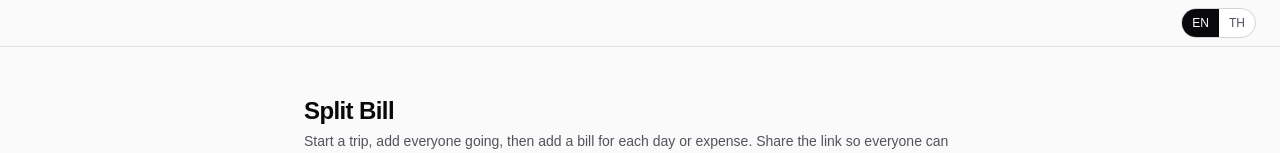
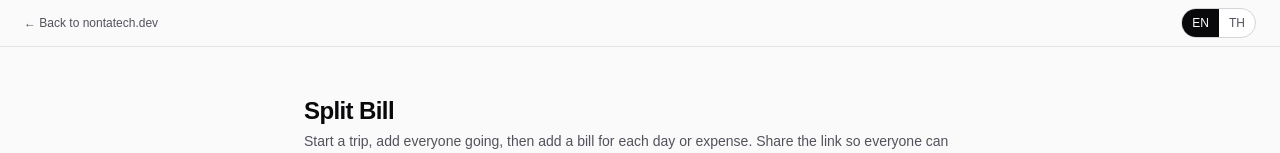
Before and after one commit to f16f16f16f16/split-bill-website, a Next.js app: page / in a window 1280 px wide. Shown: the top 153 px of the page. Built offline with nearby package versions, Linux system fonts and the light colour scheme; no server answers.

Commit message:
Add "back to nontatech.dev" link in header

```diff
--- a/src/app/layout.tsx
+++ b/src/app/layout.tsx
@@ -35,7 +35,13 @@ export default async function RootLayout({ children }: LayoutProps<"/">) {
     >
       <body className="min-h-full flex flex-col">
         <I18nProvider locale={locale} dict={dict}>
-          <div className="flex justify-end border-b border-zinc-200 bg-zinc-50 px-4 py-2 dark:border-zinc-800 dark:bg-black sm:px-6">
+          <div className="flex items-center justify-between border-b border-zinc-200 bg-zinc-50 px-4 py-2 dark:border-zinc-800 dark:bg-black sm:px-6">
+            <a
+              href="https://www.nontatech.dev"
+              className="text-xs font-medium text-zinc-600 hover:text-zinc-900 dark:text-zinc-400 dark:hover:text-zinc-100"
+            >
+              {dict.nav.backToNontatech}
+            </a>
             <LanguageSwitcher />
           </div>
           {children}
--- a/src/lib/i18n/dictionaries.ts
+++ b/src/lib/i18n/dictionaries.ts
@@ -4,6 +4,7 @@ export const defaultLocale: Locale = "en";
 
 export type Dictionary = {
   meta: { title: string; description: string };
+  nav: { backToNontatech: string };
   home: {
     heading: string;
     subtitle: string;
@@ -60,6 +61,7 @@ export type Dictionary = {
 
 const dictionaries: Record<Locale, Dictionary> = {
   en: {
+    nav: { backToNontatech: "← Back to nontatech.dev" },
     meta: {
       title: "Split Bill",
       description: "Split a bill with friends and track who's paid.",
@@ -121,6 +123,7 @@ const dictionaries: Record<Locale, Dictionary> = {
     },
   },
   th: {
+    nav: { backToNontatech: "← กลับไป nontatech.dev" },
     meta: {
       title: "หารบิล",
       description: "หารบิลกับเพื่อน แล้วดูว่าใครจ่ายแล้วบ้าง",
```
